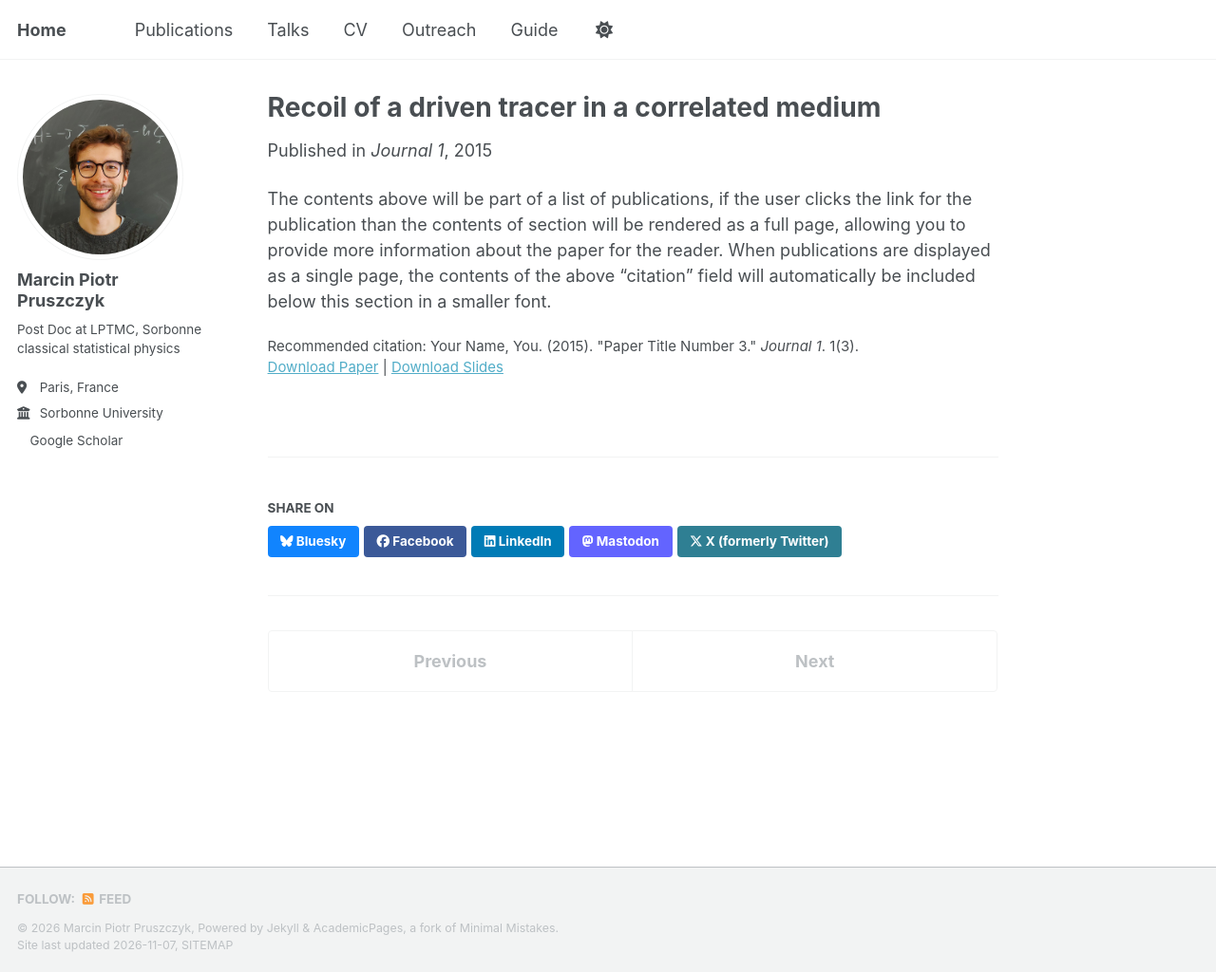
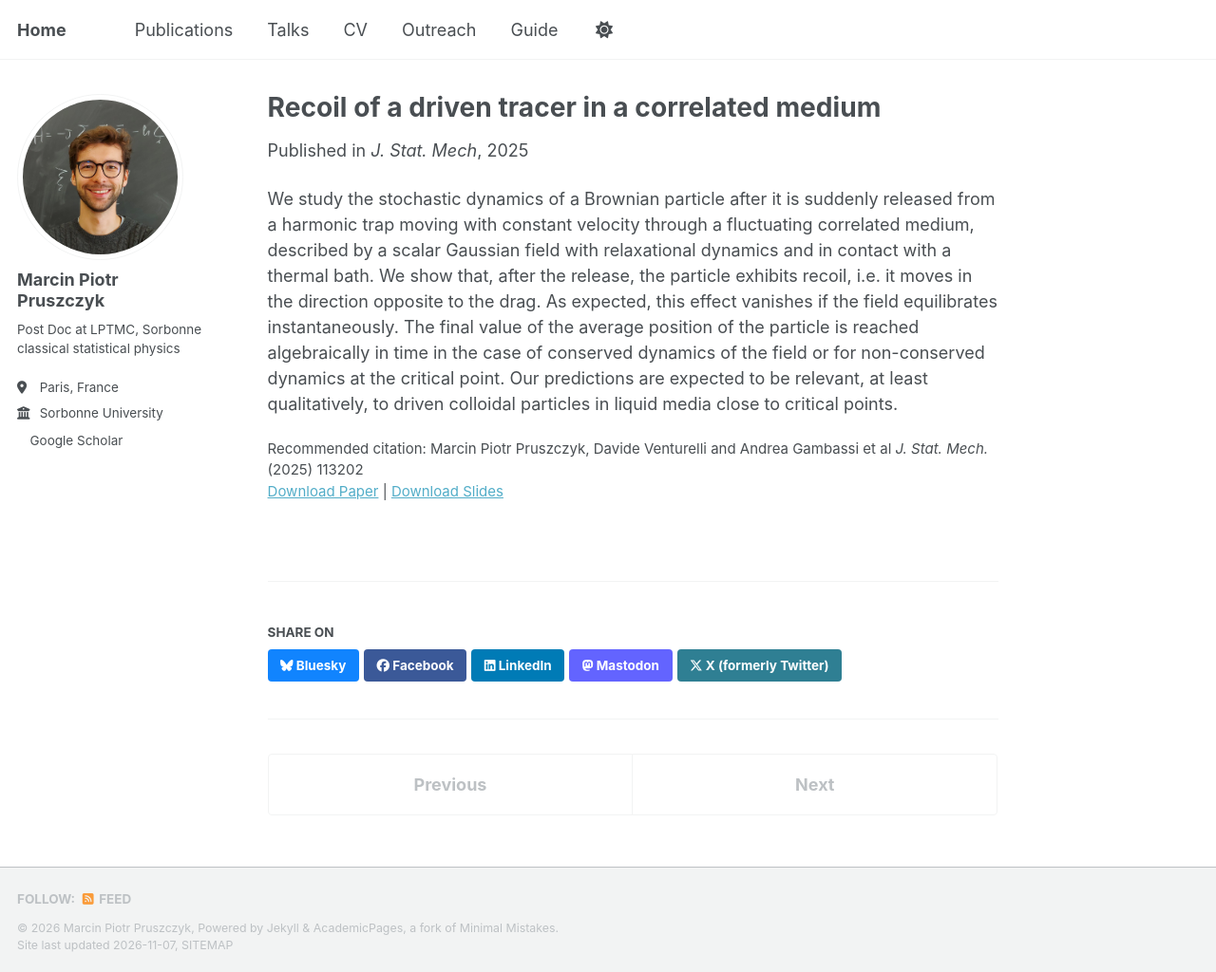
Before and after one commit to mpruszcz/mpruszcz.github.io, a Jekyll site: the page built from _publications/2015-10-01-paper-title-number-3.md, in a window 1280 px wide and 1024 px high. Shown: the whole window at 95% size. Built offline with Jekyll 4.4.1, drawn with Linux system fonts in a browser that asks for light colours; a script bundle is joined from its source files by our own code; a style sheet for code colours, icons or effects is not loaded.

Commit message:
Update 2015-10-01-paper-title-number-3.md

```diff
--- a/_publications/2015-10-01-paper-title-number-3.md
+++ b/_publications/2015-10-01-paper-title-number-3.md
@@ -2,13 +2,13 @@
 title: "Recoil of a driven tracer in a correlated medium"
 collection: publications
 category: manuscripts
-permalink: /publication/2015-10-01-paper-title-number-3
-excerpt: 'This paper is about the number 3. The number 4 is left for future work.'
-date: 2015-10-01
-venue: 'Journal 1'
+permalink: /publication/Recoil
+excerpt: ''
+date: 2025-11-19
+venue: 'J. Stat. Mech'
 slidesurl: 'https://academicpages.github.io/files/slides3.pdf'
 paperurl: 'https://academicpages.github.io/files/paper3.pdf'
-citation: 'Your Name, You. (2015). &quot;Paper Title Number 3.&quot; <i>Journal 1</i>. 1(3).'
+citation: 'Marcin Piotr Pruszczyk, Davide Venturelli and Andrea Gambassi et al <i>J. Stat. Mech.</i> (2025) 113202'
 ---
 
-The contents above will be part of a list of publications, if the user clicks the link for the publication than the contents of section will be rendered as a full page, allowing you to provide more information about the paper for the reader. When publications are displayed as a single page, the contents of the above "citation" field will automatically be included below this section in a smaller font.
+We study the stochastic dynamics of a Brownian particle after it is suddenly released from a harmonic trap moving with constant velocity through a fluctuating correlated medium, described by a scalar Gaussian field with relaxational dynamics and in contact with a thermal bath. We show that, after the release, the particle exhibits recoil, i.e. it moves in the direction opposite to the drag. As expected, this effect vanishes if the field equilibrates instantaneously. The final value of the average position of the particle is reached algebraically in time in the case of conserved dynamics of the field or for non-conserved dynamics at the critical point. Our predictions are expected to be relevant, at least qualitatively, to driven colloidal particles in liquid media close to critical points.
```
